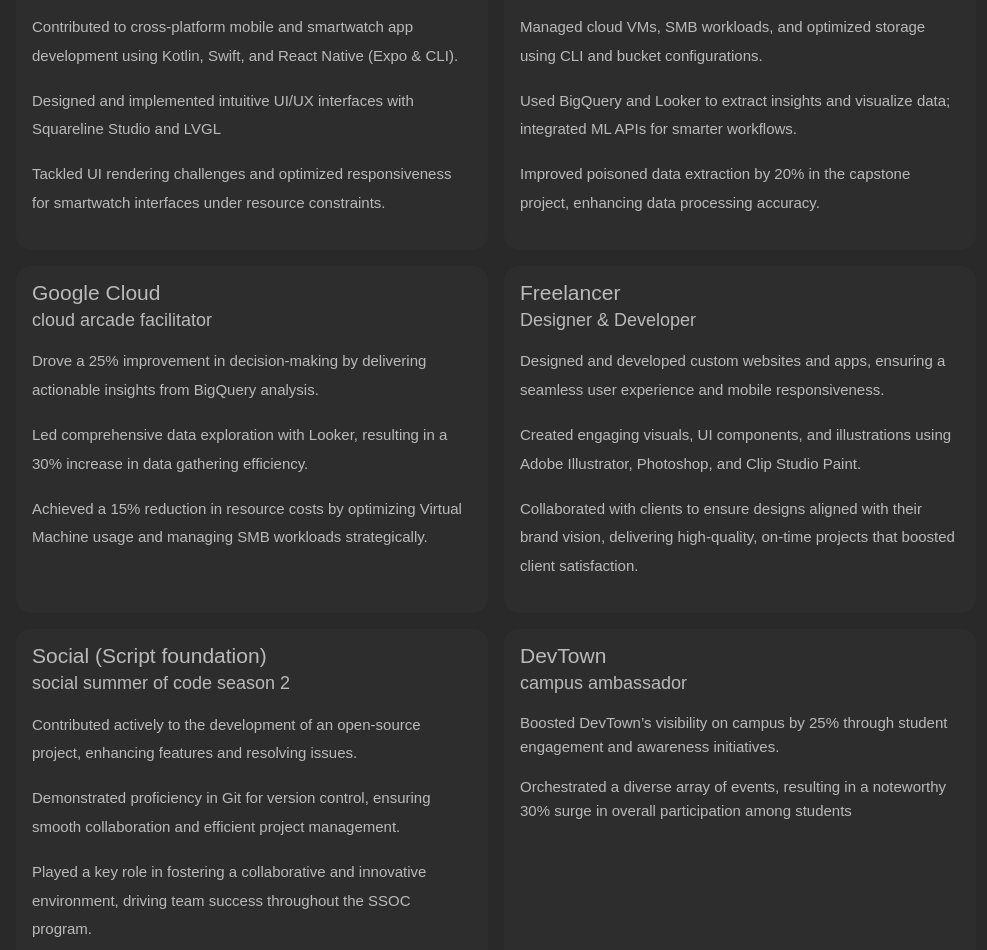
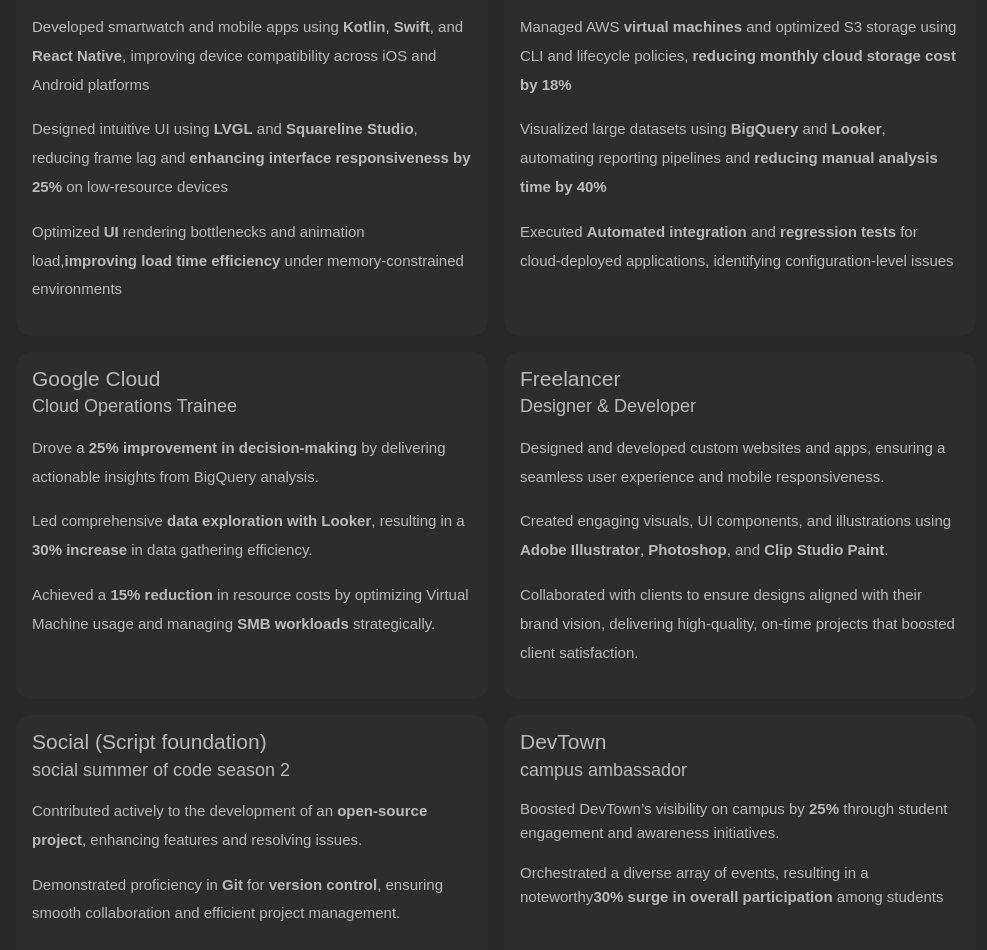
Before and after one commit to krmahi/portfolio-bento-ui, a React (Vite) app: page / in a window 1280 px wide. Shown: the part 1120-2070 px from the top of the page, without its empty margins (144-1131 px from the left). Built offline with nearby package versions, Linux system fonts and the light colour scheme.

Commit message:
update: details append

```diff
--- a/src/components/Education.tsx
+++ b/src/components/Education.tsx
@@ -12,7 +12,7 @@
           </div>
           <div className="block-sub-title">Computer Science</div>
           <div className="block-sub-title edu-sub-title">
-            Delhi NCR, INDIA | 8.26 cgpa
+            Delhi NCR, INDIA | 8.3 cgpa
           </div>
           <div id="eblock" className="block-sub-title ebold upperpadding">
             Course curriculum
@@ -58,7 +58,7 @@
           </div>
           <div className="block-sub-title">Hign School</div>
           <div className="block-sub-title edu-sub-title">
-            Prayagraj, INDIA | 88%
+            Prayagraj, INDIA | 87%
           </div>
           <div className="block-sub-title ebold upperpadding">
             Course curriculum
--- a/src/components/Experience.tsx
+++ b/src/components/Experience.tsx
@@ -49,16 +49,20 @@
           <div className="block-sub-title">Software Developer Intern</div>
           <div className="block-content line-height-content">
             <span>
-              Contributed to cross-platform mobile and smartwatch app
-              development using Kotlin, Swift, and React Native (Expo & CLI).
+              Developed smartwatch and mobile apps using <b>Kotlin</b>,{" "}
+              <b>Swift</b>, and <b>React Native</b>, improving device
+              compatibility across iOS and Android platforms
             </span>
             <span>
-              Designed and implemented intuitive UI/UX interfaces with
-              Squareline Studio and LVGL
+              Designed intuitive UI using <b>LVGL</b> and{" "}
+              <b>Squareline Studio</b>, reducing frame lag and{" "}
+              <b>enhancing interface responsiveness by 25%</b> on low-resource
+              devices
             </span>
             <span>
-              Tackled UI rendering challenges and optimized responsiveness for
-              smartwatch interfaces under resource constraints.
+              Optimized <b>UI</b> rendering bottlenecks and animation load,
+              <b>improving load time efficiency</b> under memory-constrained
+              environments
             </span>
           </div>
         </div>
@@ -70,57 +74,43 @@
           </div>
           <div className="block-content line-height-content">
             <span>
-              Managed cloud VMs, SMB workloads, and optimized storage using CLI
-              and bucket configurations.
+              Managed AWS <b>virtual machines</b> and optimized S3 storage using
+              CLI and lifecycle policies,{" "}
+              <b>reducing monthly cloud storage cost by 18%</b>
             </span>
             <span>
-              Used BigQuery and Looker to extract insights and visualize data;
-              integrated ML APIs for smarter workflows.
+              Visualized large datasets using <b>BigQuery</b> and <b>Looker</b>,
+              automating reporting pipelines and{" "}
+              <b>reducing manual analysis time by 40%</b>
             </span>
             <span>
-              Improved poisoned data extraction by 20% in the capstone project,
-              enhancing data processing accuracy.
+              Executed <b>Automated integration</b> and <b>regression tests</b>{" "}
+              for cloud-deployed applications, identifying configuration-level
+              issues
             </span>
           </div>
         </div>
 
         <div className="block-1 block-color work-col-span-desktop">
           <div className="block-title">Google Cloud</div>
-          <div className="block-sub-title">cloud arcade facilitator</div>
+          <div className="block-sub-title">Cloud Operations Trainee</div>
           <div className="block-content line-height-content">
             <span>
-              Drove a 25% improvement in decision-making by delivering
+              Drove a <b>25% improvement in decision-making</b> by delivering
               actionable insights from BigQuery analysis.
             </span>
             <span>
-              Led comprehensive data exploration with Looker, resulting in a 30%
-              increase in data gathering efficiency.
+              Led comprehensive <b>data exploration with Looker</b>, resulting
+              in a <b>30% increase</b> in data gathering efficiency.
             </span>
             <span>
-              Achieved a 15% reduction in resource costs by optimizing Virtual
-              Machine usage and managing SMB workloads strategically.
+              Achieved a <b>15% reduction</b> in resource costs by optimizing
+              Virtual Machine usage and managing <b>SMB workloads</b>{" "}
+              strategically.
             </span>
           </div>
         </div>
 
-        {/* <div className="block-1 block-color work-col-span-desktop">
-          <div className="block-title">Google Cloud</div>
-          <div className="block-sub-title">cloud arcade facilitator</div>
-          <div className="block-content line-height-content">
-            <span>
-              25% improvement in decision-making with actionable insights
-              derived from BigQuery analysis
-            </span>
-            <span>
-              comprehensive data exploration using Looker accountable for 30%
-              increased data gathering
-            </span>
-            <span>
-              15% reduction in resource costs through strategic management of
-              Virtual Machines and SMB workloads
-            </span>
-          </div>
-        </div> */}
         <div className="block-1 block-color end-block work-col-span-desktop">
           <div className="block-title">Freelancer</div>
           <div className="block-sub-title">Designer & Developer</div>
@@ -131,7 +121,8 @@
             </span>
             <span>
               Created engaging visuals, UI components, and illustrations using
-              Adobe Illustrator, Photoshop, and Clip Studio Paint.
+              <b> Adobe Illustrator</b>, <b>Photoshop</b>, and{" "}
+              <b>Clip Studio Paint</b>.
             </span>
             <span>
               Collaborated with clients to ensure designs aligned with their
@@ -146,16 +137,18 @@
           <div className="block-sub-title">social summer of code season 2</div>
           <div className="block-content line-height-content">
             <span>
-              Contributed actively to the development of an open-source project,
-              enhancing features and resolving issues.
+              Contributed actively to the development of an{" "}
+              <b> open-source project</b>, enhancing features and resolving
+              issues.
             </span>
             <span>
-              Demonstrated proficiency in Git for version control, ensuring
-              smooth collaboration and efficient project management.
+              Demonstrated proficiency in <b>Git</b> for <b>version control</b>,
+              ensuring smooth collaboration and efficient project management.
             </span>
             <span>
-              Played a key role in fostering a collaborative and innovative
-              environment, driving team success throughout the SSOC program.
+              Played a key role in fostering a <b>collaborative</b> and
+              innovative environment, driving team success throughout the{" "}
+              <b>SSOC program</b>.
             </span>
           </div>
         </div>
@@ -165,12 +158,12 @@
           <div className="block-sub-title">campus ambassador</div>
           <div className="block-content line-height-content-3">
             <span>
-              Boosted DevTown’s visibility on campus by 25% through student
-              engagement and awareness initiatives.
+              Boosted DevTown’s visibility on campus by <b>25%</b> through
+              student engagement and awareness initiatives.
             </span>
             <span>
               Orchestrated a diverse array of events, resulting in a noteworthy
-              30% surge in overall participation among students
+              <b>30% surge in overall participation</b> among students
             </span>
             {/* <span>
               Fostered a strong sense of community and collaboration among
--- a/src/components/Projects.tsx
+++ b/src/components/Projects.tsx
@@ -11,9 +11,9 @@
   const handleCodeP2 = () => {
     window.open("https://github.com/krmahi/portfolio-bento-ui");
   };
-  // const handleViewP3 = () => {
-  //   window.open("");
-  // };
+  const handleViewP3 = () => {
+    window.open("https://drawing-calc.vercel.app");
+  };
   const handleCodeP3 = () => {
     window.open(
       "https://github.com/krmahi/AI-powered-practical-situation-solver"
@@ -138,7 +138,7 @@
             <div className="project-buttons ">
               <div
                 className="p1-button bold-content p3-button-color"
-                // onClick={handleViewP3}
+                onClick={handleViewP3}
               >
                 <a className="p3-a">View Site</a>
               </div>
@@ -152,11 +152,17 @@
           </div>
           <div className="categories normal-text">
             <span>NLP</span>
+            <span>CNN</span>
+            <span>TypeScript</span>
+            <span>MathJax</span>
+            <span>Axios</span>
+            <span>Uvicorn</span>
             <span>AI/ML</span>
-            <span>Real-Time Data Processing</span>
-            <span>css</span>
+            <span>TailwindCSS</span>
             <span>UI/UX Design</span>
             <span>Api</span>
+            <span>LLM integration</span>
+            <span>Real-Time Data Processing</span>
           </div>
         </div>
 
```
